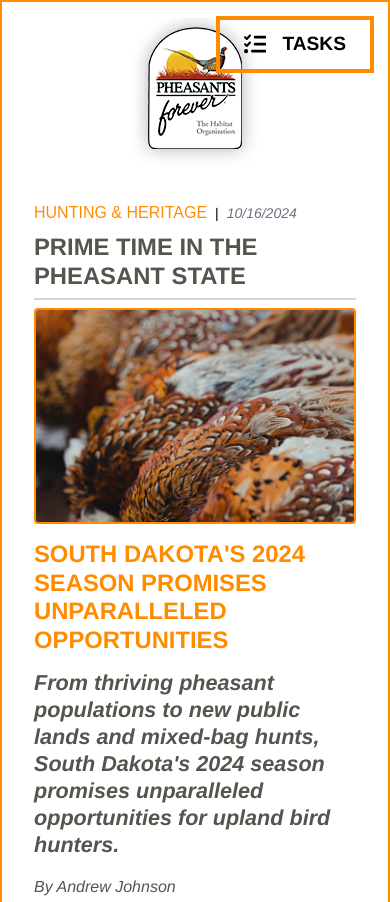
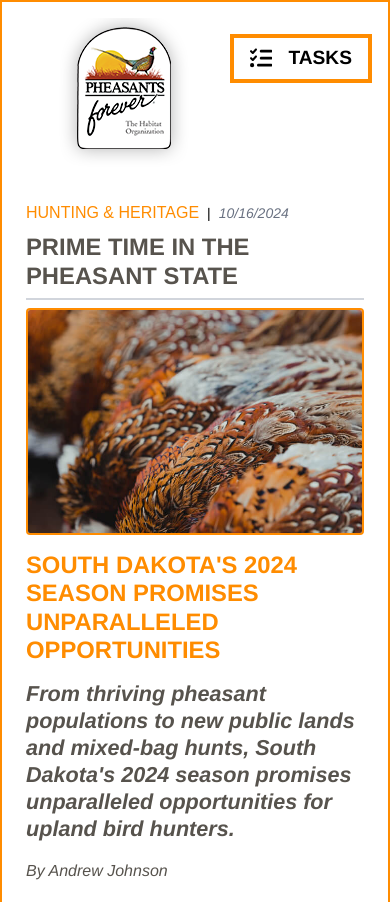
Before and after one commit to joetower/pf-cc, a website: page index.html in a window 390 px wide. Shown: the top 902 px of the page. Drawn offline with Linux system fonts and the light colour scheme; files whose address does not match are found by name; a web font is replaced by a local one.

Commit message:
update mobile styles and readme

```diff
--- a/src/main.css
+++ b/src/main.css
@@ -101,7 +101,7 @@ h3 {
 }
 
 .blog__site__header {
-  @apply pt-4 flex items-center;
+  @apply pt-4 flex items-start lg:items-center;
 }
 
 .blog__logo__link {
@@ -140,6 +140,10 @@ h3 {
     height: 1.4rem;
   }
 
+  @media (max-width: 700px) {
+    position: relative;
+    padding: 0.25rem 1rem;
+  }
 }
 
 .blog__challenge__tasks {
@@ -168,7 +172,7 @@ h3 {
 }
 
 .blog__challenge__tasklist li {
-  font-size: var(--site-global--font-size--label);
+  font-size: var(--site-global--font-size--base);
   font-weight: 600;
   line-height: 1;
 }
@@ -197,7 +201,7 @@ h3 {
 
 /* Blog bits */
 .blog__full {
-  @apply max-w-[660px] my-8 max-[700px]:px-8 mx-auto;
+  @apply max-w-[660px] my-8 max-[700px]:px-6 mx-auto;
 }
 
 .blog__body {
```
Also changed, not shown: README.md, src/main-compiled.css.
